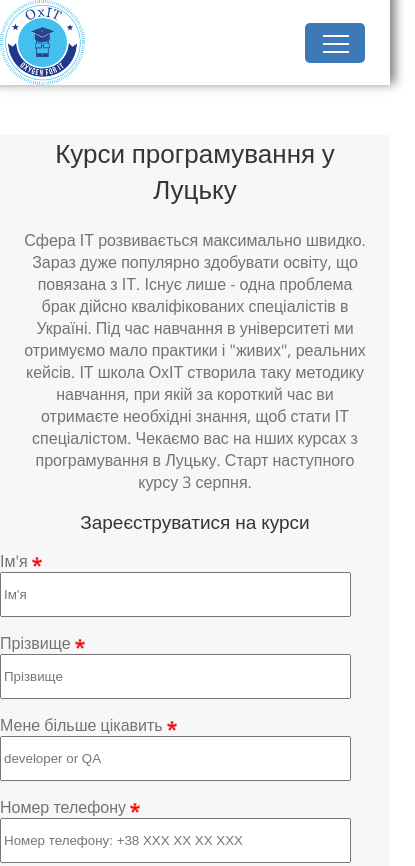
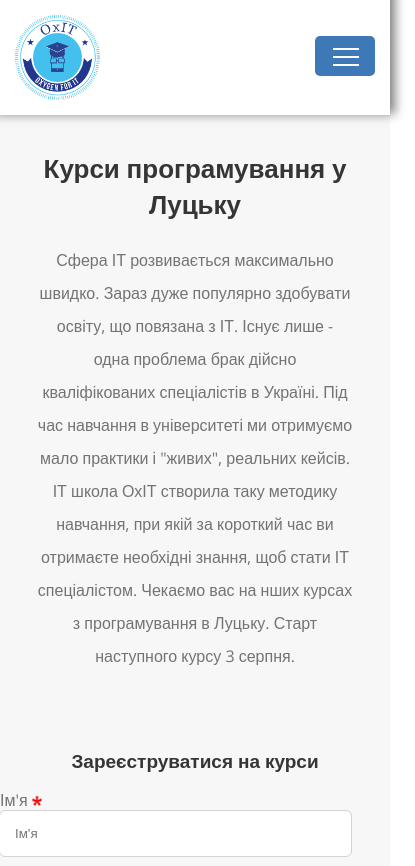
Before and after one commit to Maxim-Titov/OxIT, a plain HTML site: page index.html in a window 390 px wide. Shown: the top 866 px of the page, 415 px wide, since content can reach past the window. Drawn offline with nearby package versions, Linux system fonts and the light colour scheme.

Commit message:
Add files via upload

```diff
--- a/css/header.css
+++ b/css/header.css
@@ -1,6 +1,9 @@
 header {
-    position: sticky;
+    position: fixed;
+    background-color: white;
+    width: 100%;
     box-shadow: 0 -6px 10px 5px rgba(0,0,0,0.5);
+    z-index: 100;
 }
 
 .header {
@@ -9,6 +12,7 @@ header {
     margin: 0 auto;
     display: flex;
     justify-content: space-between;
+    z-index: 100;
 }
 
 header img {
@@ -19,13 +23,7 @@ header img {
 /*------------------------------------------------------------------*/
 
 @media(max-width: 992px) {
-    header {
-        margin-bottom: 50px;
-    }
-
     .header {
         width: 100%;
-        padding: 0;
-        justify-content: space-between;
     }
 }
--- a/css/mentors.css
+++ b/css/mentors.css
@@ -72,7 +72,7 @@
     }
 
     .mentors-slider {
-        height: 650px;
+        height: 850px;
     }
 }
 
@@ -101,8 +101,12 @@
     .mentors-slider .about, .mentors-slider .name {
         text-align: center;
     }
+}
 
+/*------------------------------------------------------------------*/
+
+@media(max-width: 370px) {
     .mentors-slider {
-        height: 650px;
+        height: 950px;
     }
 }
--- a/css/menu.css
+++ b/css/menu.css
@@ -54,9 +54,8 @@
         background-color: #3d78b7;
         width: 60px;
         height: 40px;
-        z-index: 21;
-        top: 23px;
-        right: 25px;
+        top: 36px;
+        right: 15px;
         border-radius: 5px;
         position: absolute;
     }
@@ -70,7 +69,6 @@
         width: 26px;
         height: 26px;
         cursor: pointer;
-        z-index: 21;
     }
 
     .menu__btn > span {
@@ -100,7 +98,7 @@
         position: fixed;
         visibility: hidden;
         top: -100%;
-        left: -5%;
+        left: 0;
         width: 100%;
         margin: 0;
         padding: 15px;
@@ -108,7 +106,6 @@
         text-align: center;
         background-color: #ECEFF1;
         box-shadow: 1px 0px 6px rgba(0, 0, 0, .2);
-        z-index: 20;
     }
 
     .menu__item {
@@ -120,30 +117,11 @@
         background-color: #CFD8DC;
     }
 
-    #menu__toggle:checked ~ .menu__btn {
-        position: fixed;
-    }
-    #menu__toggle:checked ~ .menu__btn > span {
-        transform: rotate(45deg);
-    }
-    #menu__toggle:checked ~ .menu__btn > span::before {
-        top: 0;
-        transform: rotate(0);
-    }
-    #menu__toggle:checked ~ .menu__btn > span::after {
-        top: 0;
-        transform: rotate(90deg);
-    }
     #menu__toggle:checked ~ .menu__box {
         visibility: visible;
         top: 115px;
     }
 
-    .menu__btn > span,
-    .menu__btn > span::before,
-    .menu__btn > span::after {
-        transition-duration: .25s;
-    }
     .menu__box {
         transition-duration: .25s;
     }
--- a/css/reg-course.css
+++ b/css/reg-course.css
@@ -11,9 +11,22 @@
     justify-content: space-between;
 }
 
+.reg-course .left {
+    margin-top: 75px;
+}
+
+.reg-course .right {
+    margin-top: 150px;
+}
+
+.reg-course .left .content p {
+    line-height: 1.5lh;
+    width: 90%;
+    margin: 0 auto;
+}
+
 .reg-course .right, .reg-course .left {
     width: 50%;
-    margin-top: 35px;
     margin-bottom: 35px;
 }
 
@@ -33,17 +46,17 @@
     width: 10px;
 }
 
-.reg-course .left-head {
-    font-weight: 500;
-}
-
-.reg-course .right-head {
-    font-weight: 500;
+.reg-course .left-head, .reg-course .right-head {
+    font-weight: 600;
 }
 
 #name, #surname, #qa, #phone, #email {
-    height: 3lh;
+    height: 3.5lh;
     width: 650px;
+    padding-left: 15px;
+    border-radius: 5px;
+    border: none;
+    outline: 1px solid lightgray;
 }
 
 #name:focus, #surname:focus, #qa:focus, #phone:focus, #email:focus {
@@ -78,6 +91,14 @@
         justify-content: none;
     }
 
+    .reg-course .left {
+        padding-top: 150px;
+    }
+
+    .reg-course .right {
+        padding-top: 75px;
+    }
+
     .reg-course .right, .reg-course .left {
         width: 100%;
         margin: 0 auto;
@@ -98,7 +119,6 @@
     }
 
     .reg-course .left .content {
-        margin-top: 0;
         margin: 0 auto;
     }
 }
--- a/css/testimonials.css
+++ b/css/testimonials.css
@@ -2,10 +2,6 @@
     width: 1220px;
     padding: 15px;
     margin: 0 auto;
-}
-
-q:lang(en) {
-    quotes: "\201C" "\201D"; /* Вид кавычек для английского языка */
 }
 
 .testimonials h1 {
--- a/index.html
+++ b/index.html
@@ -84,19 +84,19 @@
 						<div class="form">
 							<h2 class="right-head">Зареєструватися на курси</h2>
 
-							<label for="name">Ім'я <img src="images/icons/required.png" alt="required"></label>
+							<label for="name">Ім'я <img src="images/icons/required.png" alt="required"></label><br/>
 							<input type="text" name="name" id="name" placeholder="Ім'я" required><br/>
 
-							<label for="surname">Прізвище <img src="images/icons/required.png" alt="required"></label>
+							<label for="surname">Прізвище <img src="images/icons/required.png" alt="required"></label><br/>
 							<input type="text" name="surname" id="surname" placeholder="Прізвище" required><br/>
 
-							<label for="qa">Мене більше цікавить <img src="images/icons/required.png" alt="required"></label>
+							<label for="qa">Мене більше цікавить <img src="images/icons/required.png" alt="required"></label><br/>
 							<input type="text" name="qa" id="qa" placeholder="developer or QA" required><br/>
 
-							<label for="phone">Номер телефону <img src="images/icons/required.png" alt="required"></label>
+							<label for="phone">Номер телефону <img src="images/icons/required.png" alt="required"></label><br/>
 							<input type="number" name="phone" id="phone" placeholder="Номер телефону: +38 XXX XX XX XXX" required><br/>
 
-							<label for="email">Email <img src="images/icons/required.png" alt="required"></label>
+							<label for="email">Email <img src="images/icons/required.png" alt="required"></label><br/>
 							<input type="email" name="email" id="email" placeholder="Email" required><br/>
 
 							<input type="checkbox" name="agree" id="agree" required>
--- a/js/script.js
+++ b/js/script.js
@@ -4,7 +4,8 @@ $(document).ready(function(){
         infinite: true,
         fade: true,
         autoplay: true,
-        autoplaySpeed: 10000
+        autoplaySpeed: 10000,
+        arrows: false
     });
 });
 
@@ -14,7 +15,8 @@ $(document).ready(function(){
         infinite: true,
         fade: true,
         autoplay: true,
-        autoplaySpeed: 10000
+        autoplaySpeed: 10000,
+        arrows: false
     });
 });
 
@@ -24,6 +26,7 @@ $(document).ready(function(){
         infinite: true,
         fade: true,
         autoplay: true,
-        autoplaySpeed: 10000
+        autoplaySpeed: 10000,
+        arrows: false
     });
 });
```
